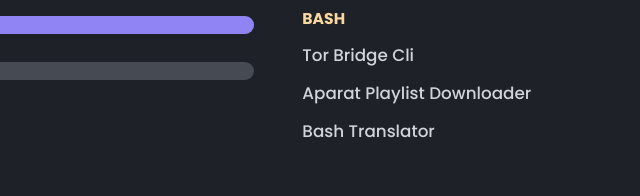
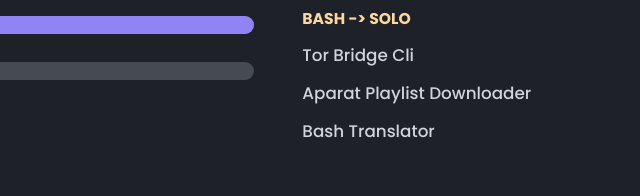
Before and after one commit to devshashtag/devshashtag.github.io, a website: page index.html in a window 1280 px wide. Shown: the part 1007-1203 px from the top of the page, 640-1280 px from the left. Drawn offline with Linux system fonts and the light colour scheme.

Commit message:
solo added to bash category

```diff
--- a/index.html
+++ b/index.html
@@ -233,7 +233,7 @@
               <li><a href="#translator_py">python translator</a></li>
               <li><a href="#vim_golf_challenges_collector">vim golf challenges collector</a></li>
 
-              <h3>bash</h3>
+              <h3>bash -> solo</h3>
               <li><a href="#tor_bridge_cli">tor bridge cli</a></li>
               <li><a href="#aparat_playlist_downloader">aparat playlist downloader</a></li>
               <li><a href="#translator_sh">bash translator</a></li>
```
